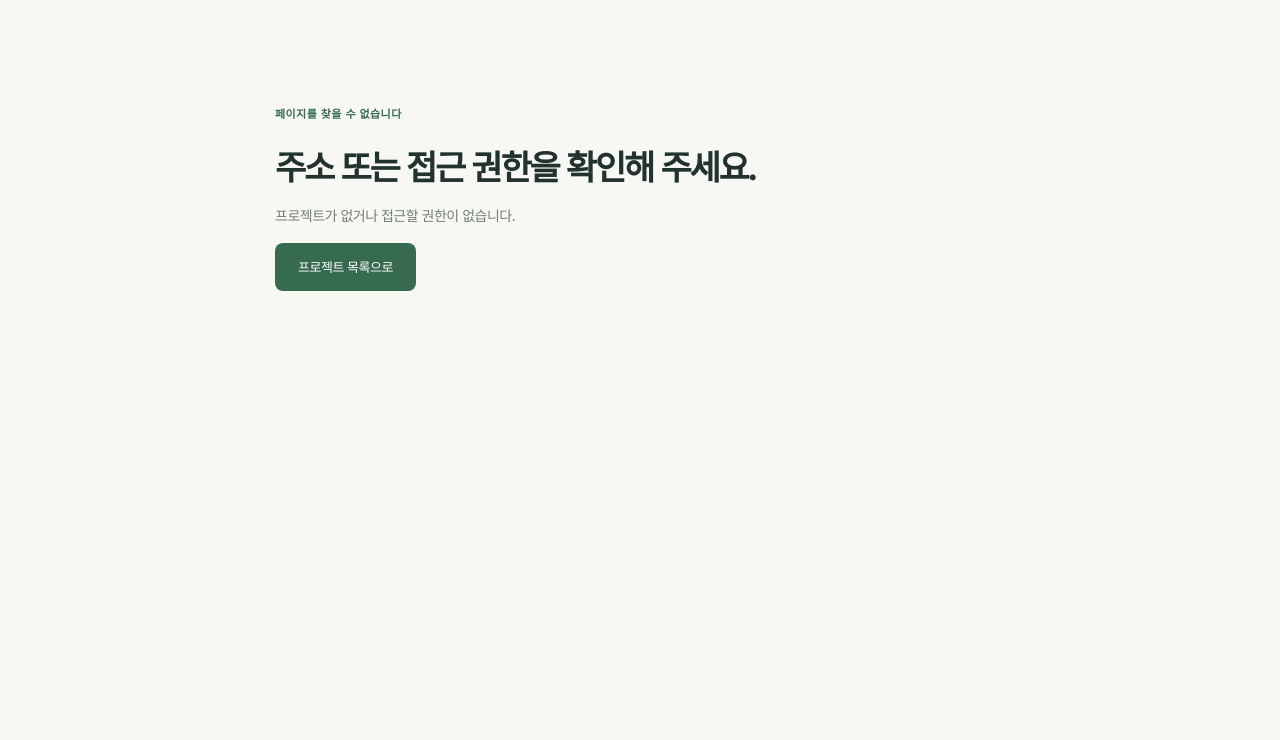
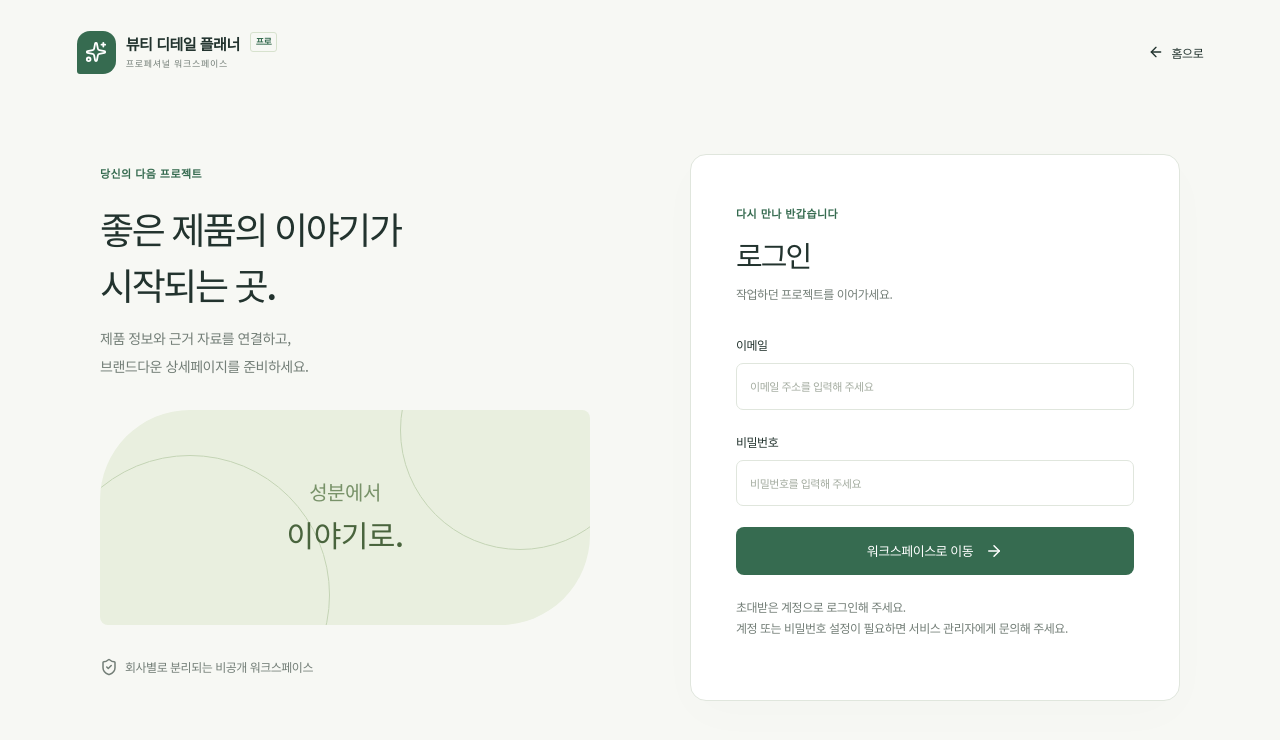
Before and after one commit to rkdwn6338-dev/beauty_pro, a Next.js app: page /login in a window 1280 px wide. Before the commit this address had no page. Shown: the top 740 px of the page. Built offline with nearby package versions, Linux system fonts and the light colour scheme; no server answers.

Commit message:
이메일 로그인 화면 연결

```diff
--- /dev/null
+++ b/src/app/login/page.tsx
@@ -0,0 +1,54 @@
+import { Logo } from "@/components/logo";
+import { LoginForm } from "@/components/login-form";
+import { configured } from "@/lib/supabase/server";
+import { ShieldCheck, ArrowLeft } from "lucide-react";
+import Link from "next/link";
+export default function LoginPage() {
+  return (
+    <div className="login-page">
+      <header className="public-header">
+        <Logo />
+        <Link href="/" className="text-link">
+          <ArrowLeft size={16} />
+          홈으로
+        </Link>
+      </header>
+      <main id="main" className="login-grid">
+        <section className="login-story">
+          <span className="eyebrow">당신의 다음 프로젝트</span>
+          <h1>
+            좋은 제품의 이야기가
+            <br />
+            시작되는 곳.
+          </h1>
+          <p>
+            제품 정보와 근거 자료를 연결하고,
+            <br />
+            브랜드다운 상세페이지를 준비하세요.
+          </p>
+          <div className="login-art" aria-hidden="true">
+            <div className="art-ring" />
+            <div className="art-ring second" />
+            <span>
+              성분에서
+              <br />
+              <strong>이야기로.</strong>
+            </span>
+          </div>
+          <p className="small secure-caption">
+            <ShieldCheck size={18} />
+            회사별로 분리되는 비공개 워크스페이스
+          </p>
+        </section>
+        <section className="login-card">
+          <span className="eyebrow">다시 만나 반갑습니다</span>
+          <h2>로그인</h2>
+          <p className="muted login-subtitle">
+            작업하던 프로젝트를 이어가세요.
+          </p>
+          <LoginForm configured={configured()} />
+        </section>
+      </main>
+    </div>
+  );
+}
```
